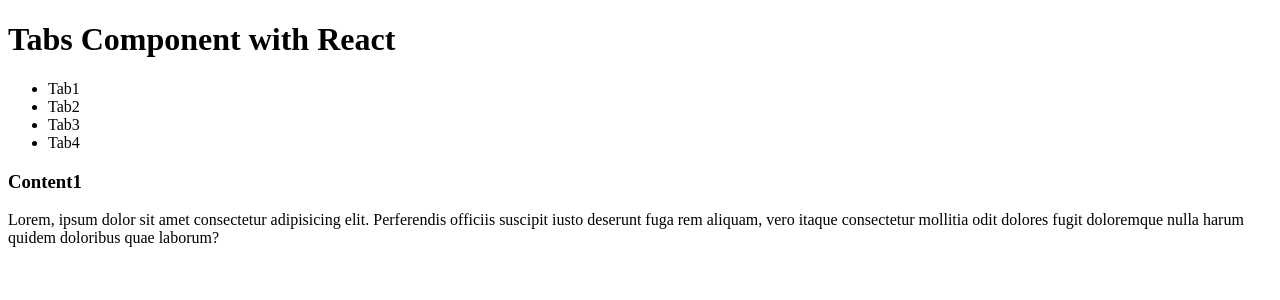
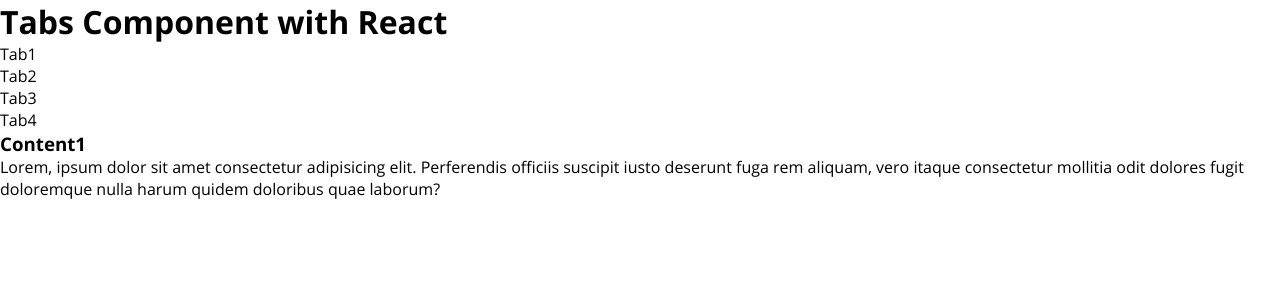
Before and after one commit to Movahed-m/Tabs-components, a React (Vite) app in the folder Tabs-Component/: page / in a window 1280 px wide. Shown: the top 300 px of the page. Built offline with nearby package versions, Linux system fonts and the light colour scheme.

Commit message:
make and adding font and global styles into project

```diff
--- a/Tabs-Component/src/main.jsx
+++ b/Tabs-Component/src/main.jsx
@@ -1,6 +1,8 @@
 import { StrictMode } from "react";
 import { createRoot } from "react-dom/client";
 import App from "./components/App.jsx";
+import "./styles/font.css";
+import "./styles/global.css";
 
 createRoot(document.getElementById("root")).render(
   <StrictMode>
--- /dev/null
+++ b/Tabs-Component/src/styles/font.css
@@ -0,0 +1,13 @@
+@font-face {
+  font-family: openSans;
+  src: url("../assets/fonts/OpenSans-Regular.woff2") format("woff2"),
+    url("../assets/fonts/OpenSans-Regular.woff") format("woff");
+  font-weight: 500;
+}
+
+@font-face {
+  font-family: openSans;
+  src: url("../assets/fonts/OpenSans-Bold.woff2") format("woff2"),
+    url("../assets/fonts/OpenSans-Bold.woff") format("woff");
+  font-weight: 700;
+}
--- /dev/null
+++ b/Tabs-Component/src/styles/global.css
@@ -0,0 +1,10 @@
+* {
+  padding: 0;
+  margin: 0;
+  box-sizing: border-box;
+  list-style: none;
+}
+
+body {
+    font-family: openSans;
+}
```
